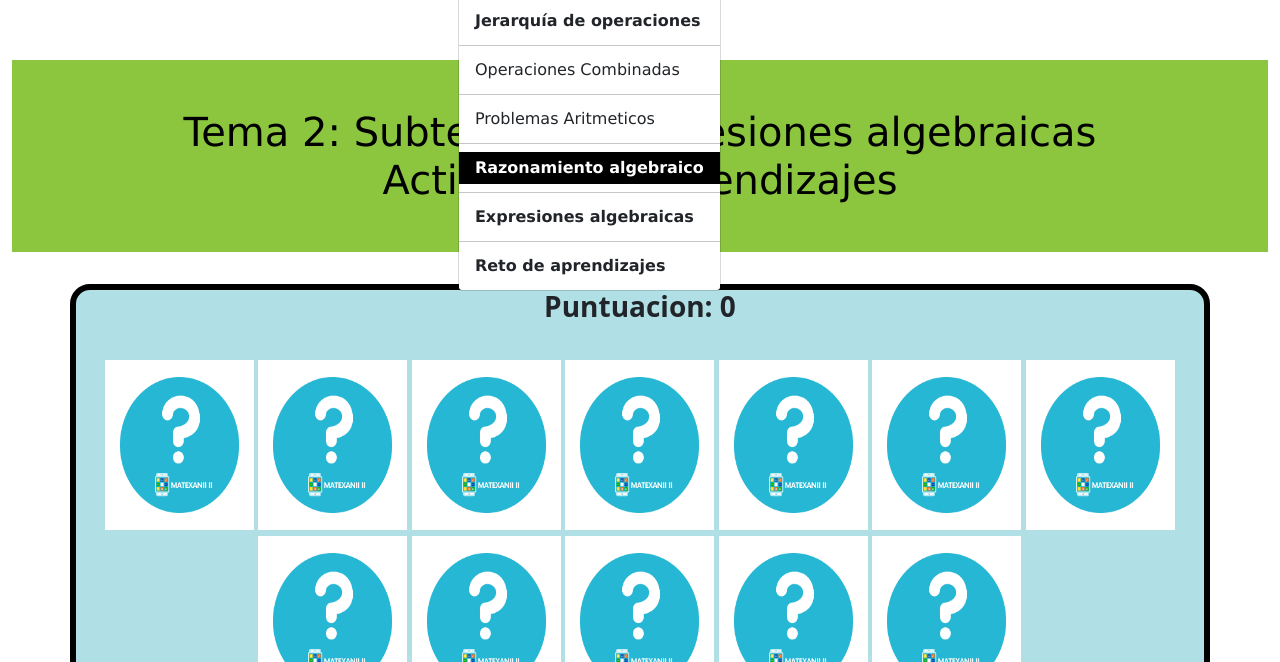
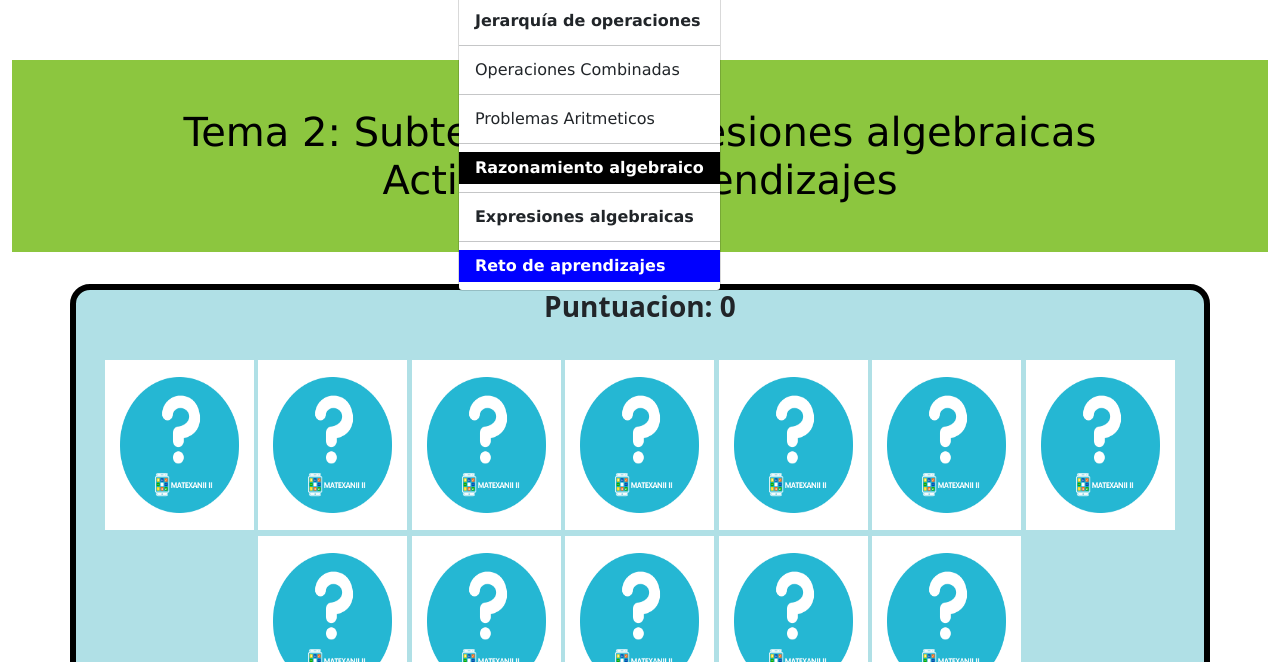
Before and after one commit to SourceRn/Exani-II-Matematicas, a plain HTML site: page testMemorama.html in a window 1280 px wide. Both pictures are taken after a click on the button "Contenido". Shown: the part 138-800 px from the top of the page. Drawn offline with nearby package versions, Linux system fonts and the light colour scheme.

Commit message:
Correcion --> No se aplicaba CSS en arrastar.html

```diff
--- a/src/css/cssIndex.css
+++ b/src/css/cssIndex.css
@@ -69,6 +69,14 @@ FONT ---------- POR AHORA SE DESABILITARA ESTA OPCION DEL FONT ------
     background-color: blue;
     color: grey;
 }
+#retobtn{
+    background-color: blue;
+    color: white;
+}
+#retobtn:hover{
+    background-color: blue;
+    color: grey;
+}
 
 .temsSeparation:hover{
     background-color: black;
--- a/testMemorama.html
+++ b/testMemorama.html
@@ -68,7 +68,7 @@
                 <hr class="dropdown-divider">
               </li>
 
-              <li><a class="dropdown-item retobtn" href="reto.html"><b>Reto de aprendizajes</b></a></li>
+              <li><a class="dropdown-item" id="retobtn" href="reto.html"><b>Reto de aprendizajes</b></a></li>
             </ul>
           </li>
         </ul>
```
